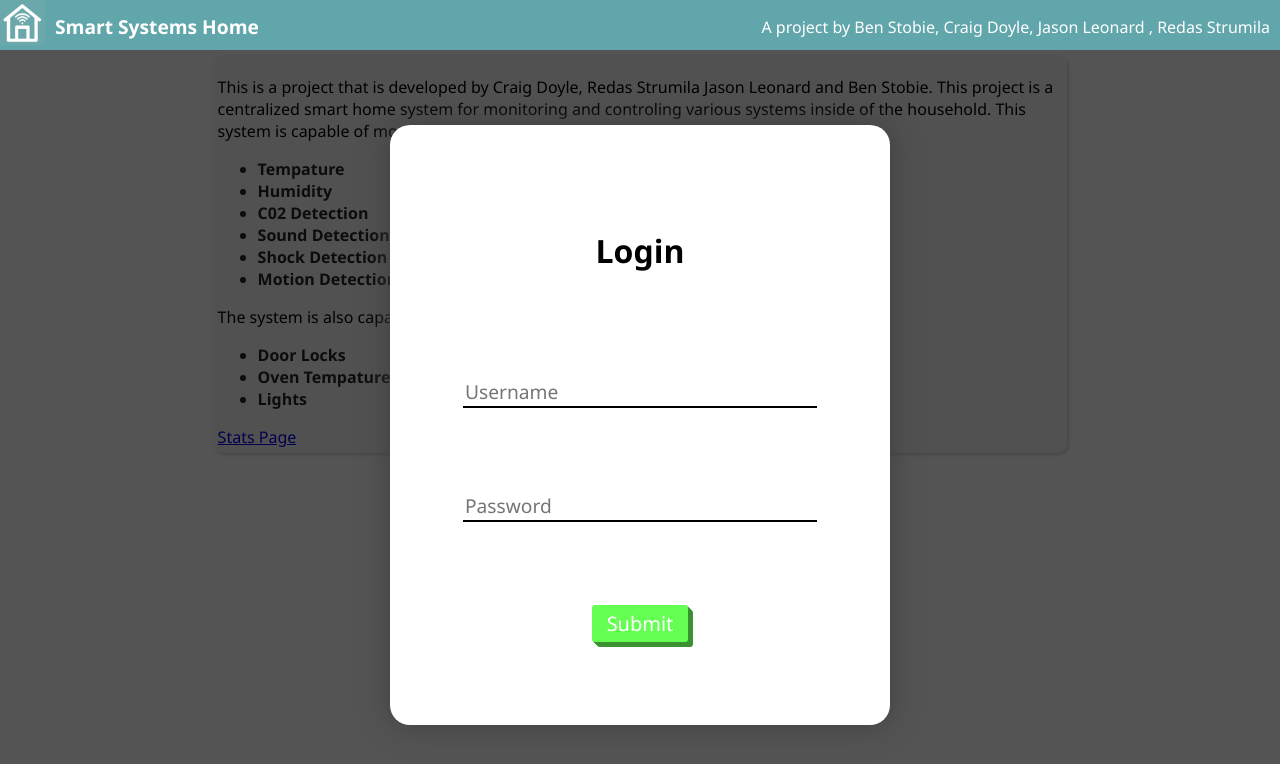
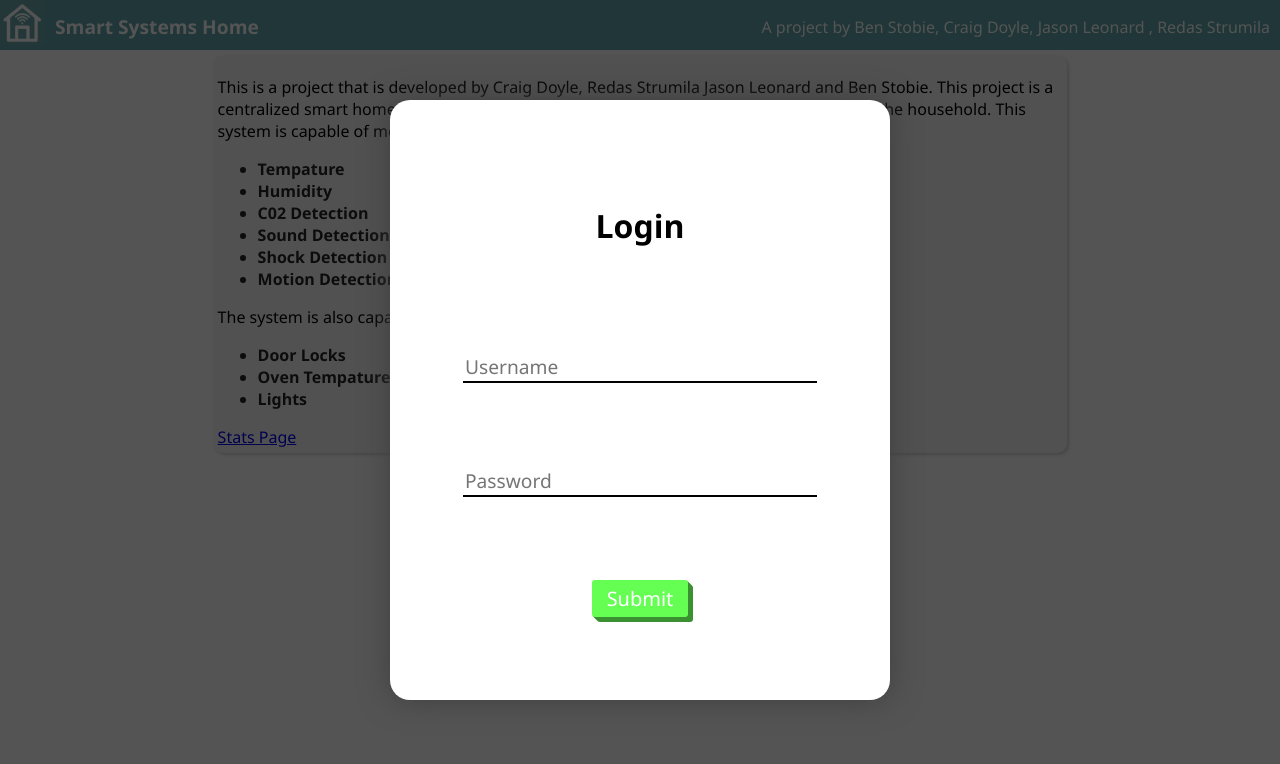
Before and after one commit to Das-Horn/IOT-Project-Y3, a Next.js app in the folder backend-web/: page / in a window 1280 px wide. Shown: the top 764 px of the page. Built offline with nearby package versions, Linux system fonts and the light colour scheme.

Commit message:
Login Fix

```diff
--- a/backend-web/SCSS/Login.module.scss
+++ b/backend-web/SCSS/Login.module.scss
@@ -3,15 +3,16 @@
 .Login{
     position: absolute;
     width: 100%;
-    height: 100%;
+    height: 100vh;
     background-color: $ShroudColor;
-    top: 0;
+    top: 0px;
     left: 0;
     display: flex;
     align-items: center;
     align-content: center;
     flex-flow: row nowrap;
     justify-content: center;
+    z-index:     10;
 }
 
 .LoginCont{
@@ -26,6 +27,7 @@
     align-content: center;
     justify-content: space-evenly;
     align-items: center;
+    z-index: 20;
     input {
         transition: all 0.2s ease-in;
         border:none;
--- a/backend-web/pages/index.js
+++ b/backend-web/pages/index.js
@@ -42,8 +42,8 @@ export default function Home() {
                   <a>Stats Page</a>
                 </Link>
         </Intro>
+      </div>
         <Login />
-      </div>
     </div>
   )
 }
```
